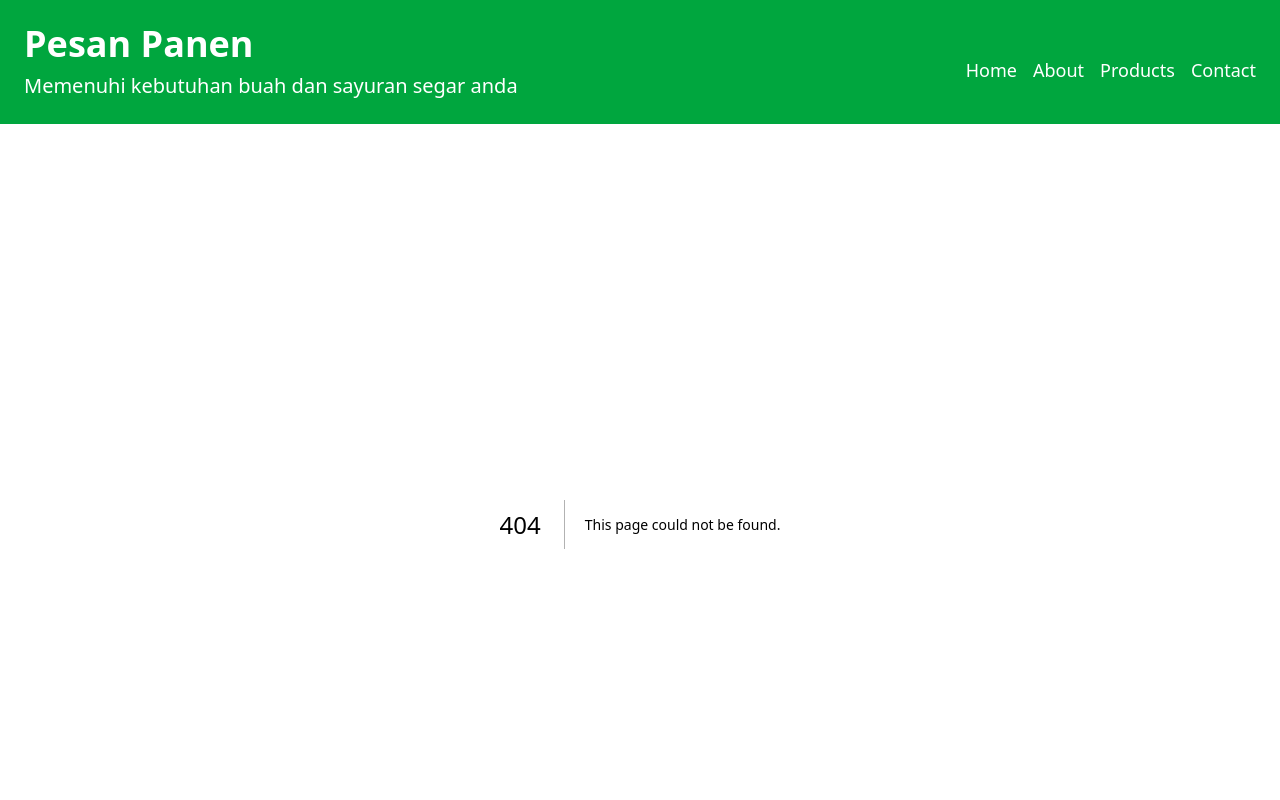
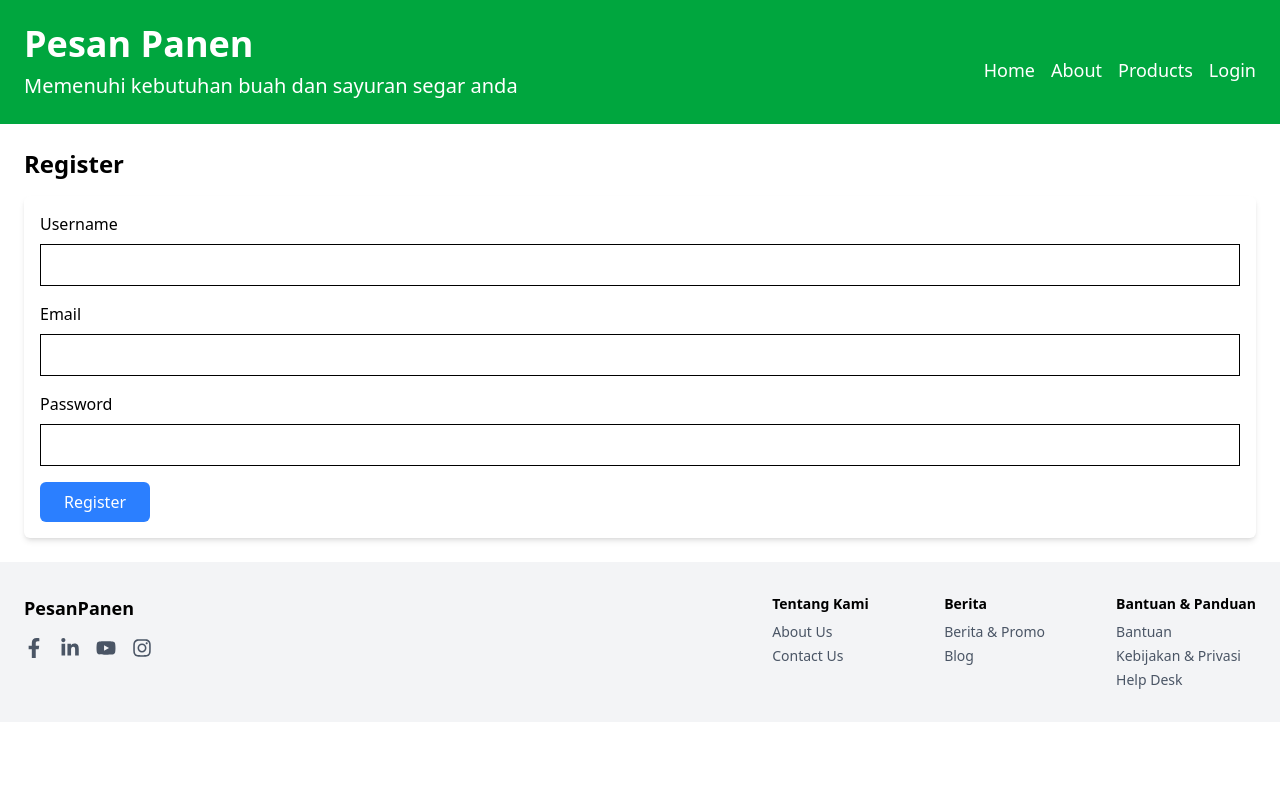
Before and after one commit to rafidirg/dtpl-segar, a Next.js app in the folder client/: page /register in a window 1280 px wide. Before the commit this address had no page. Shown: the top 800 px of the page. Built offline with nearby package versions, Linux system fonts and the light colour scheme.

Commit message:
connect with user authentication

```diff
--- a/client/src/app/cart/page.tsx
+++ b/client/src/app/cart/page.tsx
@@ -12,9 +12,20 @@ export default function Cart() {
   const [loading, setLoading] = useState(true);
 
   useEffect(() => {
+    const userId = localStorage.getItem("userEmail");
+    if (!userId) {
+      if (
+        window.confirm(
+          "You must be logged in to show carts. Would you like to login now?"
+        )
+      ) {
+        window.location.href = "/login";
+      }
+      return;
+    }
+
     const fetchCartData = async () => {
       try {
-        const userId = "abc";
         const cartData = await fetchCart(userId, "/api/carts");
         setCart(cartData.data);
       } catch (error) {
--- /dev/null
+++ b/client/src/app/login/page.tsx
@@ -0,0 +1,73 @@
+"use client";
+
+import { useState } from "react";
+import { login } from "@/data/loaders";
+import { useRouter } from "next/navigation";
+
+export default function Login() {
+  const [email, setEmail] = useState("");
+  const [password, setPassword] = useState("");
+  const [error, setError] = useState("");
+  const router = useRouter();
+
+  const handleSubmit = async (e: React.FormEvent) => {
+    e.preventDefault();
+    setError("");
+
+    try {
+      await login(email, password);
+      router.push("/");
+    } catch (err) {
+      console.error("Login error:", err);
+      setError("Invalid email or password");
+    }
+  };
+
+  return (
+    <div className="container mx-auto p-6">
+      <h1 className="text-2xl font-bold mb-4">Login</h1>
+      {error && <p className="text-red-500">{error}</p>}
+      <form
+        onSubmit={handleSubmit}
+        className="bg-white shadow-md rounded-md p-4"
+      >
+        <div className="mb-4">
+          <label htmlFor="email" className="block text-gray-700">
+            Email
+          </label>
+          <input
+            type="email"
+            value={email}
+            onChange={(e) => setEmail(e.target.value)}
+            required
+            className="border rounded-md w-full p-2"
+          />
+        </div>
+        <div className="mb-4">
+          <label htmlFor="password" className="block text-gray-700">
+            Password
+          </label>
+          <input
+            type="password"
+            value={password}
+            onChange={(e) => setPassword(e.target.value)}
+            required
+            className="border rounded-md w-full p-2"
+          />
+        </div>
+        <button
+          type="submit"
+          className="bg-blue-500 text-white px-4 py-2 rounded-md"
+        >
+          Login
+        </button>
+      </form>
+      <p className="mt-4">
+        Don't have an account?{" "}
+        <a href="/register" className="text-blue-500">
+          Register here
+        </a>
+      </p>
+    </div>
+  );
+}
--- a/client/src/app/product/[slug]/productClient.tsx
+++ b/client/src/app/product/[slug]/productClient.tsx
@@ -29,9 +29,20 @@ export default function ProductClient({ product }: ProductClientProps) {
   };
 
   const handleAddToCart = async () => {
+    const userId = localStorage.getItem("userEmail");
+    if (!userId) {
+      if (
+        window.confirm(
+          "You must be logged in to add items to the cart. Would you like to login now?"
+        )
+      ) {
+        window.location.href = "/login";
+      }
+      return;
+    }
+
     try {
       setIsAdding(true);
-      const userId = "abc"; // Replace with actual user ID logic
       const response = await addToCart(
         userId,
         product.documentId,
--- /dev/null
+++ b/client/src/app/register/page.tsx
@@ -0,0 +1,90 @@
+"use client";
+
+import { useState } from "react";
+import { registerUser } from "@/data/loaders";
+import { useRouter } from "next/navigation";
+
+export default function Register() {
+  const [email, setEmail] = useState("");
+  const [password, setPassword] = useState("");
+  const [username, setUsername] = useState("");
+  const [error, setError] = useState("");
+  const [loading, setLoading] = useState(false);
+  const router = useRouter();
+
+  const handleSubmit = async (e: React.FormEvent) => {
+    e.preventDefault();
+    setLoading(true);
+    setError("");
+
+    try {
+      await registerUser({ email, password, username });
+      router.push("/login");
+    } catch (err) {
+      console.error("Registration error:", err);
+      setError("Registration failed. Please try again.");
+    } finally {
+      setLoading(false);
+    }
+  };
+
+  return (
+    <div className="container mx-auto p-6">
+      <h1 className="text-2xl font-bold mb-4">Register</h1>
+      {error && <p className="text-red-500">{error}</p>}
+      <form
+        onSubmit={handleSubmit}
+        className="bg-white shadow-md rounded-md p-4"
+      >
+        <div className="mb-4">
+          <label className="block mb-2" htmlFor="username">
+            Username
+          </label>
+          <input
+            type="text"
+            id="username"
+            value={username}
+            onChange={(e) => setUsername(e.target.value)}
+            required
+            className="border px-3 py-2 w-full"
+          />
+        </div>
+        <div className="mb-4">
+          <label className="block mb-2" htmlFor="email">
+            Email
+          </label>
+          <input
+            type="email"
+            id="email"
+            value={email}
+            onChange={(e) => setEmail(e.target.value)}
+            required
+            className="border px-3 py-2 w-full"
+          />
+        </div>
+        <div className="mb-4">
+          <label className="block mb-2" htmlFor="password">
+            Password
+          </label>
+          <input
+            type="password"
+            id="password"
+            value={password}
+            onChange={(e) => setPassword(e.target.value)}
+            required
+            className="border px-3 py-2 w-full"
+          />
+        </div>
+        <button
+          type="submit"
+          disabled={loading}
+          className={`bg-blue-500 text-white px-6 py-2 rounded-md ${
+            loading ? "opacity-50" : ""
+          }`}
+        >
+          {loading ? "Registering..." : "Register"}
+        </button>
+      </form>
+    </div>
+  );
+}
--- a/client/src/components/header.tsx
+++ b/client/src/components/header.tsx
@@ -1,6 +1,22 @@
-import React from "react";
+"use client";
+
+import React, { useEffect } from "react";
 
 export default function Header() {
+  const [isLloggedIn, setIsLoggedIn] = React.useState(true);
+
+  useEffect(() => {
+    if (typeof window !== "undefined") {
+      setIsLoggedIn(!!localStorage.getItem("userEmail"));
+    }
+  }, []);
+
+  const handleLogout = () => {
+    localStorage.removeItem("userEmail");
+    setIsLoggedIn(false);
+    window.location.href = "/";
+  };
+
   return (
     <header className="bg-green-600 text-white p-6 flex items-center justify-between">
       <div>
@@ -12,25 +28,50 @@ export default function Header() {
       <nav className="mt-4">
         <ul className="flex space-x-4">
           <li>
-            <a href="#home" className="text-lg hover:underline">
+            <a href="/" className="text-lg hover:underline">
               Home
             </a>
           </li>
+          {!isLloggedIn ? (
+            <>
               <li>
-            <a href="#about" className="text-lg hover:underline">
+                <a href="/" className="text-lg hover:underline">
                   About
                 </a>
               </li>
               <li>
-            <a href="#products" className="text-lg hover:underline">
+                <a href="/" className="text-lg hover:underline">
                   Products
                 </a>
               </li>
               <li>
-            <a href="#contact" className="text-lg hover:underline">
-              Contact
+                <a href="/login" className="text-lg hover:underline">
+                  Login
                 </a>
               </li>
+            </>
+          ) : (
+            <>
+              <li>
+                <a href="/cart" className="text-lg hover:underline">
+                  Cart
+                </a>
+              </li>
+              <li>
+                <a href="/order" className="text-lg hover:underline">
+                  Order
+                </a>
+              </li>
+              <li>
+                <button
+                  onClick={handleLogout}
+                  className="text-lg hover:underline"
+                >
+                  Logout
+                </button>
+              </li>
+            </>
+          )}
         </ul>
       </nav>
     </header>
--- a/client/src/data/loaders.ts
+++ b/client/src/data/loaders.ts
@@ -3,6 +3,59 @@ import { getStrapiURL } from "@/utils/get-strapi-url";
 import { fetchAPI } from "@/utils/fetch-api";
 
 const BASE_URL = getStrapiURL();
+
+export async function login(email: string, password: string) {
+  const url = `${getStrapiURL()}/api/auth/local`;
+  const response = await fetch(url, {
+    method: "POST",
+    headers: {
+      "Content-Type": "application/json",
+    },
+    body: JSON.stringify({
+      identifier: email,
+      password: password,
+    }),
+  });
+
+  if (!response.ok) {
+    const errorData = await response.json();
+    throw new Error(errorData.message ?? "Invalid email or password");
+  }
+
+  localStorage.setItem("userEmail", email)
+
+  return response.json();
+}
+
+export async function registerUser({
+  email,
+  password,
+  username,
+}: {
+  email: string;
+  password: string;
+  username: string;
+}) {
+  const url = `${getStrapiURL()}/api/auth/local/register`;
+  const response = await fetch(url, {
+    method: "POST",
+    headers: {
+      "Content-Type": "application/json",
+    },
+    body: JSON.stringify({
+      email: email,
+      password: password,
+      username: username,
+    }),
+  });
+
+  if (!response.ok) {
+    const errorData = await response.json();
+    throw new Error(errorData.message ?? "Registration failed");
+  }
+
+  return response.json();
+}
 
 export async function getProductBySlug(slug: string, path: string) {
   const url = new URL(path, BASE_URL);
```
Lines whose indentation alone changed are shown as unchanged.
